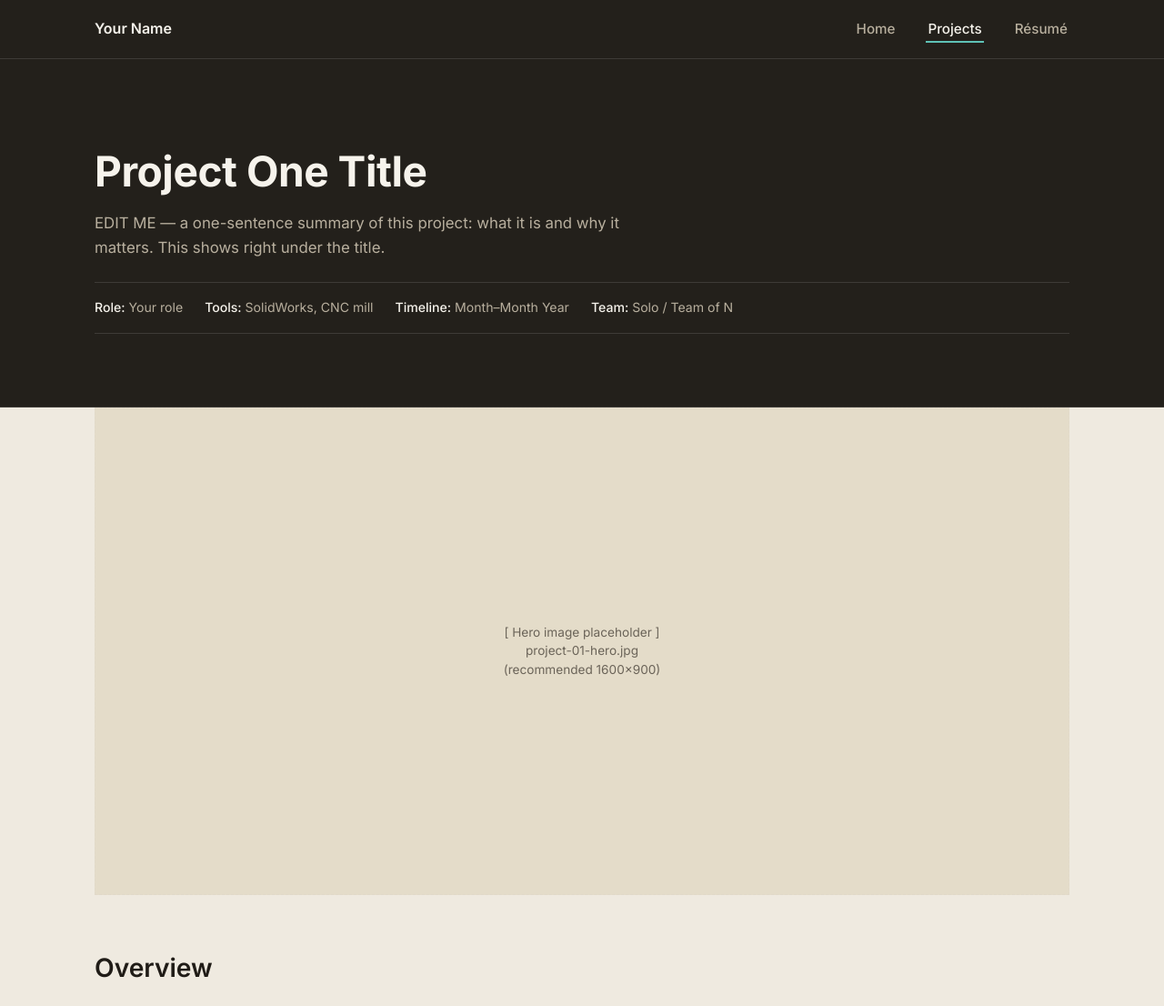
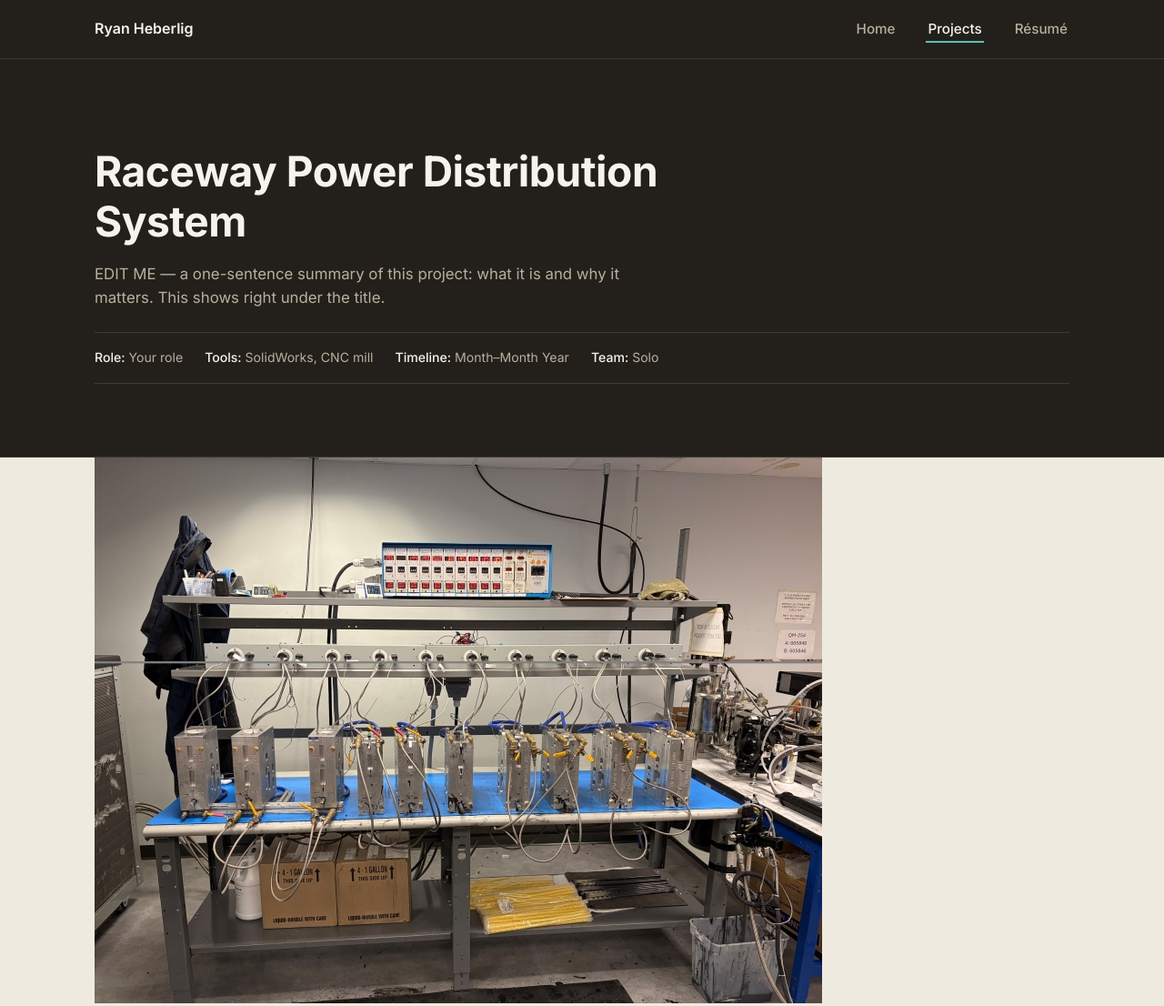
Before and after one commit to heberligr/RyanHeberligPortfolio, a plain HTML site: page project-01.html in a window 1280 px wide. Shown: the top 1106 px of the page at 91% size. Drawn offline with Linux system fonts and the light colour scheme.

Commit message:
Update project-01.html

```diff
--- a/project-01.html
+++ b/project-01.html
@@ -29,7 +29,7 @@
   <!-- NAV BAR (identical on every page) -->
   <header class="site-nav">
     <div class="container">
-      <a href="index.html" class="brand">Your Name</a>
+      <a href="index.html" class="brand">Ryan Heberlig</a>
       <button class="nav-toggle" aria-label="Toggle navigation" aria-expanded="false">MENU</button>
       <nav>
         <ul class="nav-links">
@@ -49,7 +49,7 @@
        ========================================================= -->
   <section class="hero hero--compact">
     <div class="container">
-      <h1>Project One Title</h1>
+      <h1>Raceway Power Distribution System</h1>
       <p class="lede">
         EDIT ME — a one-sentence summary of this project: what it is
         and why it matters. This shows right under the title.
@@ -59,7 +59,7 @@
         <span><span class="spec-label">Role:</span> Your role</span>
         <span><span class="spec-label">Tools:</span> SolidWorks, CNC mill</span>
         <span><span class="spec-label">Timeline:</span> Month–Month Year</span>
-        <span><span class="spec-label">Team:</span> Solo / Team of N</span>
+        <span><span class="spec-label">Team:</span> Solo</span>
       </div>
     </div>
   </section>
@@ -71,11 +71,7 @@
               alt="Describe what's shown in the photo">
        ========================================================= -->
   <section class="container">
-    <div class="img-placeholder hero-placeholder">
-      [ Hero image placeholder ]<br>
-      project-01-hero.jpg<br>
-      (recommended 1600×900)
-    </div>
+    <img src="RacewayFinal.JPG" alt="Describe what's shown in the photo">
   </section>
 
   <!-- =========================================================
```
